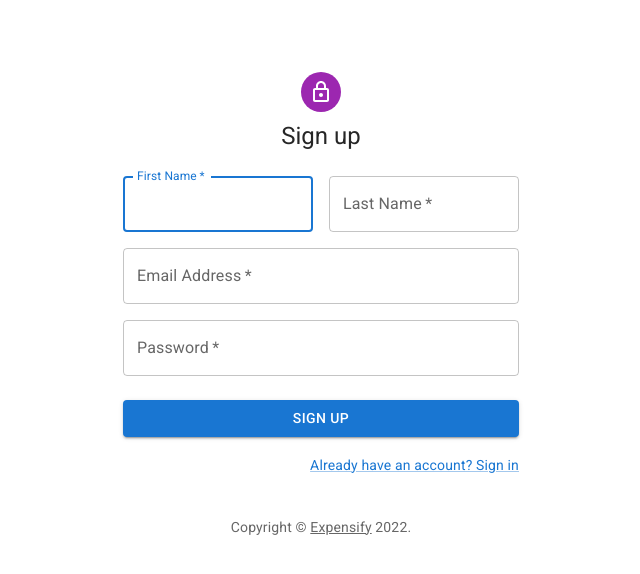
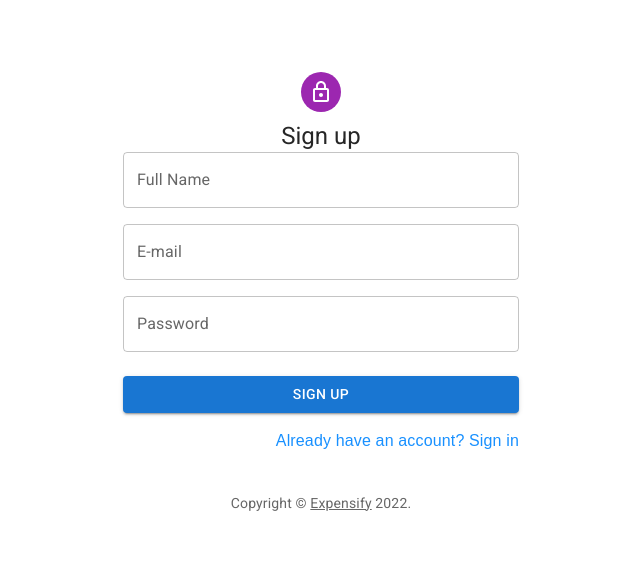
Before and after one commit to pratikg17/expensify, a React (Create React App) app in the folder client/: page /register in a window 1280 px wide. Shown: the top 574 px of the page, without its empty margins (319-959 px from the left). Built offline with nearby package versions, Linux system fonts and the light colour scheme.

Commit message:
Added Form validation for Registration

```diff
--- a/client/package.json
+++ b/client/package.json
@@ -18,6 +18,7 @@
     "react": "^17.0.2",
     "react-devtools": "^4.23.0",
     "react-dom": "^17.0.2",
+    "react-hook-form": "^7.29.0",
     "react-moment": "^1.1.1",
     "react-redux": "^7.2.6",
     "react-router-dom": "^5.3.0",
--- a/client/src/pages/Login.js
+++ b/client/src/pages/Login.js
@@ -121,7 +121,7 @@ export default function Login() {
               </Button>
               <Grid container>
                 <Grid item>
-                  <Link href="#" variant="body2">
+                  <Link to="/register" variant="body2">
                     {"Don't have an account? Sign Up"}
                   </Link>
                 </Grid>
--- a/client/src/pages/Register.js
+++ b/client/src/pages/Register.js
@@ -3,9 +3,6 @@ import Avatar from "@mui/material/Avatar";
 import Button from "@mui/material/Button";
 import CssBaseline from "@mui/material/CssBaseline";
 import TextField from "@mui/material/TextField";
-import FormControlLabel from "@mui/material/FormControlLabel";
-import Checkbox from "@mui/material/Checkbox";
-import Link from "@mui/material/Link";
 import Grid from "@mui/material/Grid";
 import Box from "@mui/material/Box";
 import LockOutlinedIcon from "@mui/icons-material/LockOutlined";
@@ -13,18 +10,32 @@ import Typography from "@mui/material/Typography";
 import Container from "@mui/material/Container";
 import { createTheme, ThemeProvider } from "@mui/material/styles";
 import Copyright from "../components/Copyright";
+import { Link, useHistory } from "react-router-dom";
+import { useDispatch } from "react-redux";
+import { useForm } from "react-hook-form";
 
 const theme = createTheme();
 
 export default function Register() {
-  const handleSubmit = (event) => {
-    event.preventDefault();
-    const data = new FormData(event.currentTarget);
+  const dispatch = useDispatch();
+  const history = useHistory();
+
+  const {
+    register,
+    handleSubmit,
+    watch,
+    formState: { errors },
+  } = useForm();
+
+  const onSubmit = (data) => {
     console.log({
-      email: data.get("email"),
-      password: data.get("password"),
+      email: data.email,
+      name: data.name,
+      password: data.password,
     });
   };
+
+  const handleSubmit1 = (event) => {};
 
   return (
     <ThemeProvider theme={theme}>
@@ -44,53 +55,64 @@ export default function Register() {
           <Typography component="h1" variant="h5">
             Sign up
           </Typography>
-          <Box
+          <form
             component="form"
-            noValidate
-            onSubmit={handleSubmit}
+            onSubmit={handleSubmit(onSubmit)}
             sx={{ mt: 3 }}
           >
+            <Box>
               <Grid container spacing={2}>
-              <Grid item xs={12} sm={6}>
-                <TextField
+                <Grid item xs={12} sm={12}>
+                  {/* <TextField
                     autoComplete="given-name"
-                  name="firstName"
+                    name="name"
                     required
                     fullWidth
-                  id="firstName"
-                  label="First Name"
+                    id="name"
+                    label="Full Name"
                     autoFocus
-                />
-              </Grid>
-              <Grid item xs={12} sm={6}>
+                  /> */}
+
                   <TextField
-                  required
+                    id="outlined-basic"
+                    name="name"
+                    label="Full Name"
+                    variant="outlined"
                     fullWidth
-                  id="lastName"
-                  label="Last Name"
-                  name="lastName"
-                  autoComplete="family-name"
+                    {...register("name", {
+                      required: "Full Name is required.",
+                    })}
+                    error={Boolean(errors.name)}
+                    helperText={errors.name?.message}
                   />
                 </Grid>
                 <Grid item xs={12}>
                   <TextField
-                  required
+                    id="email"
+                    label="E-mail"
+                    variant="outlined"
                     fullWidth
-                  id="email"
-                  label="Email Address"
                     name="email"
-                  autoComplete="email"
+                    {...register("email", {
+                      required: "E-mail Address is required.",
+                    })}
+                    error={Boolean(errors.email)}
+                    helperText={errors.email?.message}
                   />
                 </Grid>
                 <Grid item xs={12}>
                   <TextField
-                  required
+                    id="password"
+                    label="Password"
+                    variant="outlined"
                     fullWidth
+                    type="password"
                     name="password"
-                  label="Password"
-                  type="password"
-                  id="password"
-                  autoComplete="new-password"
+                    {...register("password", {
+                      required: "Passowrd is required.",
+                    })}
+                    error={Boolean(errors.password)}
+                    helperText={errors.password?.message}
                   />
                 </Grid>
               </Grid>
@@ -104,12 +126,13 @@ export default function Register() {
               </Button>
               <Grid container justifyContent="flex-end">
                 <Grid item>
-                <Link href="#" variant="body2">
+                  <Link to="/login" variant="body2">
                     Already have an account? Sign in
                   </Link>
                 </Grid>
               </Grid>
             </Box>
+          </form>
         </Box>
         <Copyright sx={{ mt: 5 }} />
       </Container>
```
Lines whose indentation alone changed are shown as unchanged.
